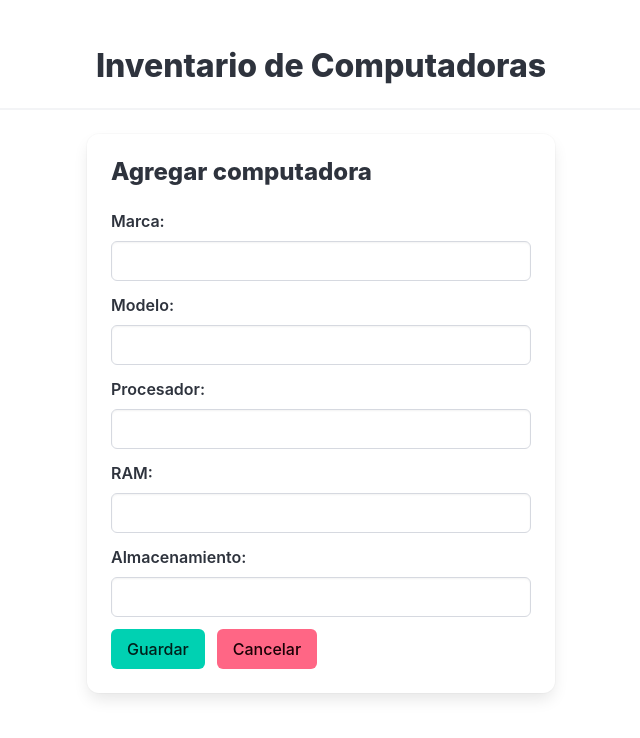
After one commit to Garcia-Perez-Emiliano/CN2_COMPUTADORAS, a Flask app: page /computadoras/new in a window 1280 px wide. The commit adds this page. Shown: the top 738 px of the page, without its empty margins (319-959 px from the left). Run offline with Flask 3, Linux system fonts and the light colour scheme.

Commit message:
Agregar Computadoras

```diff
--- a/app.py
+++ b/app.py
@@ -2,6 +2,7 @@ import os
 from flask import Flask, render_template
 from flask_sqlalchemy import SQLAlchemy
 from dotenv import load_dotenv
+from flask import Flask, request, render_template, redirect, url_for
 
 # Cargar las variables de entorno
 load_dotenv()
@@ -38,5 +39,34 @@ def index():
         computadoras=computadoras
     )
 
+@app.route('/computadoras/new', methods=['GET', 'POST'])
+def create_computadora():
+    if request.method == 'POST':
+        # Obtener datos del formulario
+        marca = request.form['marca']
+        modelo = request.form['modelo']
+        procesador = request.form['procesador']
+        ram = request.form['ram']
+        almacenamiento = request.form['almacenamiento']
+
+        # Crear nueva computadora
+        nueva_computadora = InventarioComputadora(
+            marca=marca,
+            modelo=modelo,
+            procesador=procesador,
+            ram=ram,
+            almacenamiento=almacenamiento
+        )
+
+        # Guardar en la base de datos
+        db.session.add(nueva_computadora)
+        db.session.commit()
+
+        # Regresar al inventario
+        return redirect(url_for('index'))
+
+    # Si es GET, mostrar formulario
+    return render_template('create_computadora.html')
+
 if __name__ == '__main__':
     app.run(debug=True)
--- /dev/null
+++ b/templates/create_computadora.html
@@ -0,0 +1,82 @@
+{% extends 'base.html' %}
+
+{% block title %}Agregar Computadora{% endblock %}
+
+{% block content %}
+
+<div class="columns is-centered">
+    <div class="column is-half">
+
+        <div class="card">
+            <div class="card-content">
+
+                <p class="title is-4">Agregar computadora</p>
+
+                <form action="{{ url_for('create_computadora') }}" method="POST">
+
+                    <div class="field">
+                        <label class="label">Marca:</label>
+                        <div class="control">
+                            <input class="input" type="text"
+                                   name="marca" required>
+                        </div>
+                    </div>
+
+                    <div class="field">
+                        <label class="label">Modelo:</label>
+                        <div class="control">
+                            <input class="input" type="text"
+                                   name="modelo" required>
+                        </div>
+                    </div>
+
+                    <div class="field">
+                        <label class="label">Procesador:</label>
+                        <div class="control">
+                            <input class="input" type="text"
+                                   name="procesador" required>
+                        </div>
+                    </div>
+
+                    <div class="field">
+                        <label class="label">RAM:</label>
+                        <div class="control">
+                            <input class="input" type="text"
+                                   name="ram" required>
+                        </div>
+                    </div>
+
+                    <div class="field">
+                        <label class="label">Almacenamiento:</label>
+                        <div class="control">
+                            <input class="input" type="text"
+                                   name="almacenamiento" required>
+                        </div>
+                    </div>
+
+                    <div class="field is-grouped">
+
+                        <div class="control">
+                            <button type="submit" class="button is-primary">
+                                Guardar
+                            </button>
+                        </div>
+
+                        <div class="control">
+                            <a href="{{ url_for('index') }}"
+                               class="button is-danger">
+                                Cancelar
+                            </a>
+                        </div>
+
+                    </div>
+
+                </form>
+
+            </div>
+        </div>
+
+    </div>
+</div>
+
+{% endblock %}
--- a/templates/index.html
+++ b/templates/index.html
@@ -5,6 +5,11 @@
 
 <h2 class="title is-4">Inventario de Computadoras</h2>
 
+<a href="{{ url_for('create_computadora') }}" class="button is-primary">
+    Agregar computadora
+</a>
+<br>
+<br>
 <table class="table is-bordered is-striped is-fullwidth">
     <thead>
         <tr>
```
